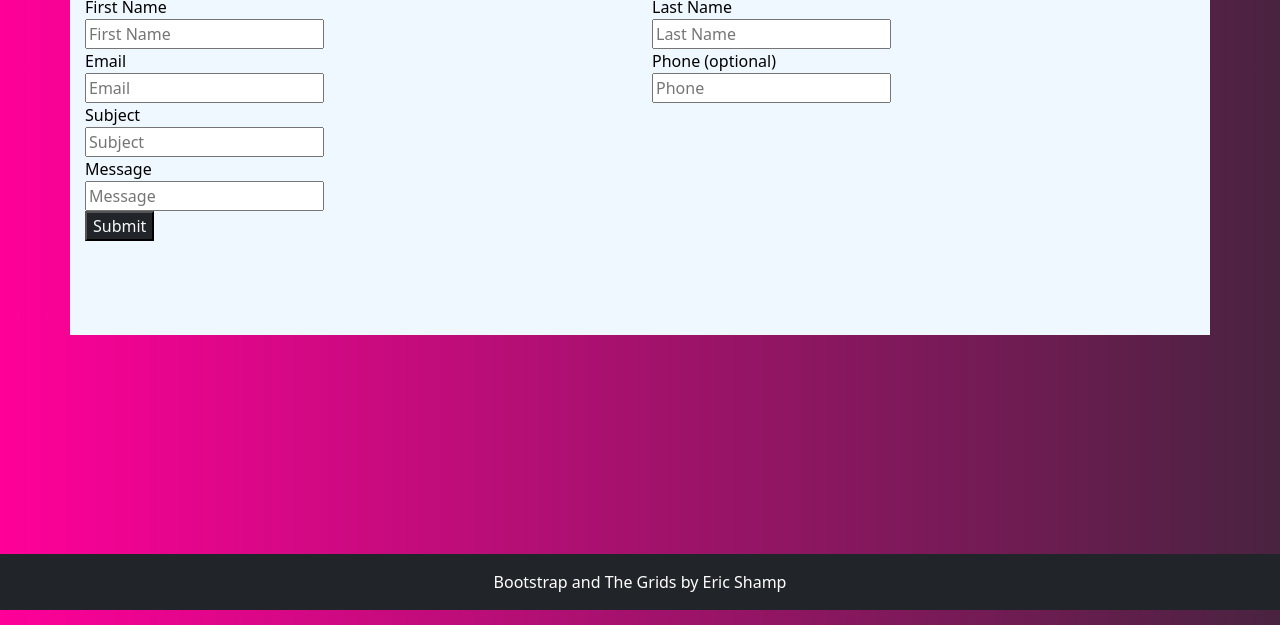
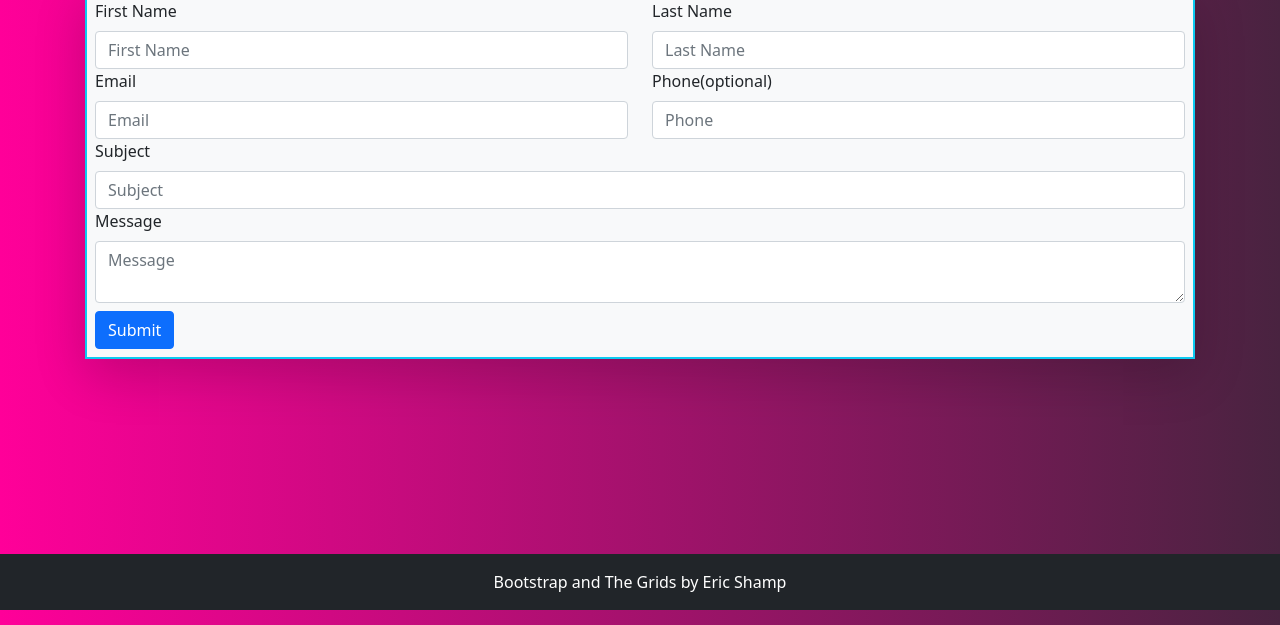
Before and after one commit to EW-Shamp/bootstrapandthegrids, a plain HTML site: page contact.html in a window 1280 px wide. Shown: the part 190-815 px from the top of the page. Drawn offline with nearby package versions, Linux system fonts and the light colour scheme.

Commit message:
Update Form

```diff
--- a/contact.html
+++ b/contact.html
@@ -64,100 +64,49 @@
 </nav>
 
     <main class="flex-shrink-0 h-100" id="center" >
-        <div class="text-light mt-5 p-2 text-center">
-            <h2>Contact Me</h2>
+        <div class="container mt-5">
+            <h1 class="text-light text-center">Contact Me</h1>
+            <div class="border border-2 border-info shadow-lg p-2 bg-light">
+                <form action="#">
+                    <div class="row">
+                        <div class="col">
+                            <label class="form-label">First Name</label>
+                            <input type="text" name="firstName" class="form-control" placeholder="First Name" aria-label="First Name" required>
                         </div>
-        <!-- Contact form done in Bootstrap Grid -->
-       <div class="container h-50 " id="formbg">
-            <!-- row one for first and last name labels -->
-            <div class="row">
-                <div class="col-6">
-                    <div class="text-black">
-                        First Name
+                        <div class="col">
+                            <label class="form-label">Last Name</label>
+                            <input type="text" name="lastName" class="form-control" placeholder="Last Name" aria-label="Last Name" required>
                         </div>
                     </div>
-                <div class="col-6">
-                    <div class="text-black">
-                        Last Name
+                    <div class="row">
+                        <div class="col">
+                            <label class="form-label">Email</label>
+                            <input type="email" name="email" class="form-control" placeholder="Email" aria-label="Email" required>
+                        </div>
+                        <div class="col">
+                            <label class="form-label">Phone(optional)</label>
+                            <input type="tel" name="phone" class="form-control" pattern="[0-9]{3}-[0-9]{3}-[0-9]{4}" placeholder="Phone" aria-label="Phone">
                         </div>
                     </div>
-            </div>
-            <!-- row two for first and last name input -->
                     <div class="row">
-                <div class="col-6">
-                    <div>
-                        <input placeholder="First Name" type="text">
+                        <div class="col">
+                            <label class="form-label">Subject</label>
+                            <input type="text" name="subject" class="form-control" placeholder="Subject" aria-label="Subject" required>
                         </div>
                     </div>
-                <div class="col-6">
-                    <div>
-                        <input placeholder="Last Name" type="text">
+                    <div class="row">
+                        <div class="col">
+                            <label class="form-label">Message</label>
+                            <textarea type="text" name="message" class="form-control" placeholder="Message" aria-label="Message" required></textarea>
                         </div>
                     </div>
-            </div>
-            <!-- row three for email and phone labels -->
-            <div class="row">
-                <div class="col-6">
-                    <div class="text-black">
-                        Email
+                    <button class="btn btn-primary mt-2" type="submit">
+                        Submit
+                    </button>
+                </form>
             </div>
         </div>
-                <div class="col-6">
-                    <div class="text-black">
-                        Phone (optional)
-                    </div>
-                </div>
-            </div>
-            <!-- row four for email and phone inputs -->
-            <div class="row">
-                <div class="col-6">
-                    <div>
-                        <input type="email" placeholder="Email">
-                    </div>
-                </div>
-                <div class="col-6">
-                    <div>
-                        <input type="tel" placeholder="Phone" pattern="[0-9]{3}-]0-9]{3}-[0-9]{4}">
-                    </div>
-                </div>
-            </div>
-            <!-- row five for subject label -->
-            <div class="row">
-                <div class="col-12">
-                    <div class="text-black">
-                        Subject
-                    </div>
-                </div>
-            </div>
-            <!-- row six for subject input -->
-            <div class="row">
-                <div class="col-12">
-                    <div>
-                        <input placeholder="Subject" type="text">
-                    </div>
-                </div>
-            </div>
-            <!-- row seven for message label -->
-            <div class="row">
-                <div class="col-12">
-                    <div class="text-black">
-                        Message
-                    </div>
-                </div>
-            </div>
-            <!-- row eight for message input -->
-            <div class="row">
-                <div class="col-12">
-                    <input placeholder="Message" type="text">
-                </div>
-            </div>
-            <!-- row nine for submit button -->
-            <div class="row">
-                <div class="col-12">
-                    <input type="submit" class="bg-dark text-light">
-                </div>
-            </div>
-       </div>
+
     </main>
     <footer class="footer mt-auto py-3 bg-dark sticky-footer">
         <div class="container-fluid text-center">
```
Lines whose indentation alone changed are shown as unchanged.
